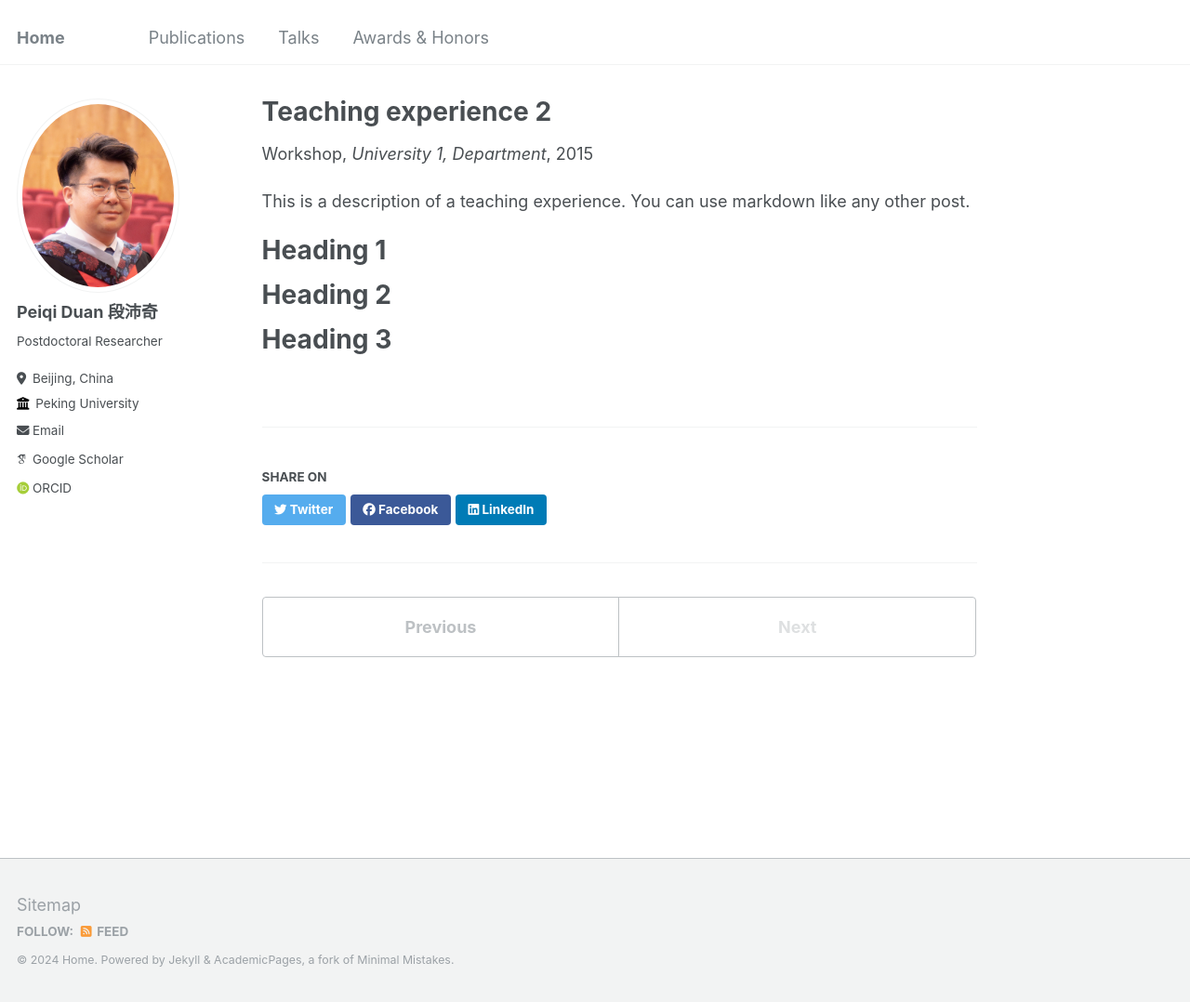
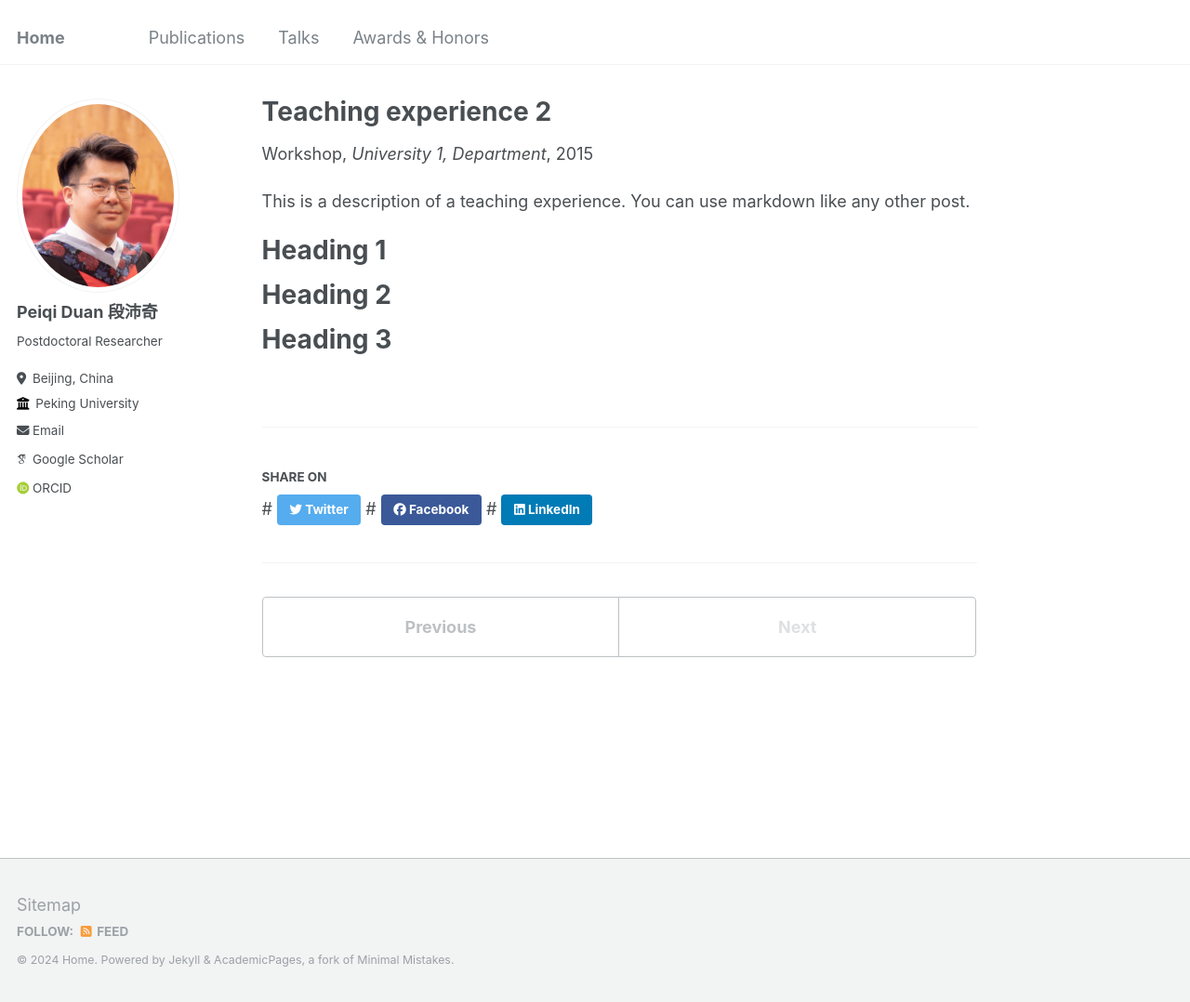
Before and after one commit to peiqi-duan/peiqi-duan.github.io, a Jekyll site: the page built from _teaching/2015-spring-teaching-2.md, in a window 1280 px wide and 1078 px high. Shown: the whole window at 93% size. Built offline with Jekyll 4.4.1, drawn with Linux system fonts in a browser that asks for light colours; some web fonts are replaced.

Commit message:
Update social-share.html

```diff
--- a/_includes/social-share.html
+++ b/_includes/social-share.html
@@ -5,9 +5,9 @@
     <h4 class="page__share-title">{{ site.data.ui-text[site.locale].share_on_label | default: "Share on" }}</h4>
   {% endif %}
 
-  <a href="https://twitter.com/intent/tweet?text={{ base_path }}{{ page.url }}" class="btn btn--twitter" title="{{ site.data.ui-text[site.locale].share_on_label | default: 'Share on' }} Twitter"><i class="fab fa-twitter" aria-hidden="true"></i><span> Twitter</span></a>
+ # <a href="https://twitter.com/intent/tweet?text={{ base_path }}{{ page.url }}" class="btn btn--twitter" title="{{ site.data.ui-text[site.locale].share_on_label | default: 'Share on' }} Twitter"><i class="fab fa-twitter" aria-hidden="true"></i><span> Twitter</span></a>
 
-  <a href="https://www.facebook.com/sharer/sharer.php?u={{ base_path }}{{ page.url }}" class="btn btn--facebook" title="{{ site.data.ui-text[site.locale].share_on_label | default: 'Share on' }} Facebook"><i class="fab fa-facebook" aria-hidden="true"></i><span> Facebook</span></a>
+ # <a href="https://www.facebook.com/sharer/sharer.php?u={{ base_path }}{{ page.url }}" class="btn btn--facebook" title="{{ site.data.ui-text[site.locale].share_on_label | default: 'Share on' }} Facebook"><i class="fab fa-facebook" aria-hidden="true"></i><span> Facebook</span></a>
 
-  <a href="https://www.linkedin.com/shareArticle?mini=true&url={{ base_path }}{{ page.url }}" class="btn btn--linkedin" title="{{ site.data.ui-text[site.locale].share_on_label | default: 'Share on' }} LinkedIn"><i class="fab fa-linkedin" aria-hidden="true"></i><span> LinkedIn</span></a>
+ # <a href="https://www.linkedin.com/shareArticle?mini=true&url={{ base_path }}{{ page.url }}" class="btn btn--linkedin" title="{{ site.data.ui-text[site.locale].share_on_label | default: 'Share on' }} LinkedIn"><i class="fab fa-linkedin" aria-hidden="true"></i><span> LinkedIn</span></a>
 </section>
```
